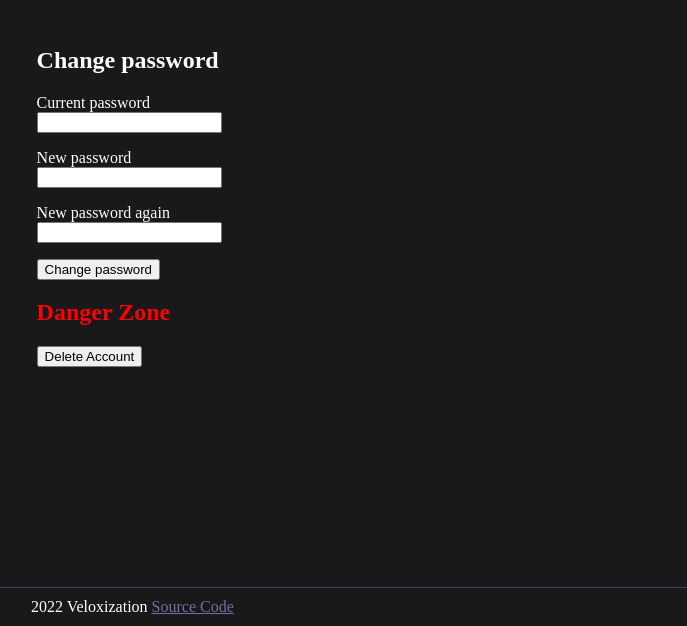
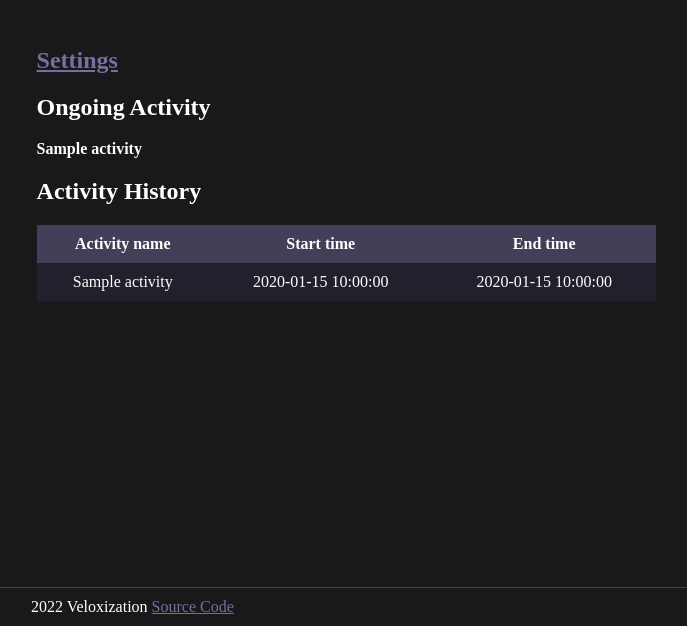
Before and after one commit to Veloxization/activity-calendar, a Flask app: template templates/profile.html in a window 1280 px wide. Shown: the part 174-800 px from the top of the page, without its empty margins (161-848 px from the left). Run offline with Flask 2, Linux system fonts and the light colour scheme; the template is opened without the code that fills it: most values are stand-ins (such as "Sample title", 1, 10 or a date in 2020).

Commit message:
Added user profile pages, developed activity history listing

```diff
--- a/app.py
+++ b/app.py
@@ -138,6 +138,21 @@ def delete_activity():
 def profile():
     if not session["username"]:
         abort(403)
+    profile_user = user_entity.find_user(request.args.get('username'))
+    if not profile_user:
+        abort(404)
+    client_user = user_entity.find_user(session["username"])
+    if client_user.group_id != profile_user.group_id:
+        abort(403)
+    current_activity = user_activity_entity.get_user_activity(profile_user.username)
+    user_activities = user_activity_entity.get_user_activities(profile_user.username)
+    deleted_activities = user_activity_entity.get_deleted_user_activities(profile_user.username)
+    return render_template("profile.html", user=profile_user, current_activity=current_activity, user_activities=user_activities, client_user=client_user, deleted_activities=deleted_activities)
+
+@app.route("/profile/settings")
+def profile_settings():
+    if not session["username"]:
+        abort(403)
     success = request.args.get('success')
     if success:
         success = success.replace("-", " ")
@@ -146,7 +161,7 @@ def profile():
     if error:
         error = error.replace("-", " ")
         error = error.capitalize()
-    return render_template("profile.html", success=success, error=error)
+    return render_template("profilesettings.html", success=success, error=error)
 
 @app.route("/profile/delete")
 def delete_profile():
--- a/src/entitites/user_activity.py
+++ b/src/entitites/user_activity.py
@@ -6,6 +6,12 @@ class UserActivity:
 
     def get_user_activity(self, username):
         return self.dao.get_user_activity(username)
+
+    def get_user_activities(self, username):
+        return self.dao.get_user_activities(username)
+
+    def get_deleted_user_activities(self, username):
+        return self.dao.get_deleted_user_activities(username)
 
     def create_user_activity(self, user_id, activity_id):
         self.dao.create_user_activity(user_id, activity_id)
--- a/templates/group.html
+++ b/templates/group.html
@@ -11,7 +11,7 @@
     </tr>
     {% for admin in admins %}
     <tr>
-        <td>{{ admin.username }}</td>
+        <td><a href="/profile?username={{ admin.username }}">{{ admin.username }}</a></td>
         <td>Admin</td>
         {% if admin.username != session.username %}
         <td><a href="/message?recipient={{ admin.username }}">Message</a></td>
@@ -22,7 +22,7 @@
     {% endfor %}
     {% for member in members %}
     <tr>
-        <td>{{ member.username }}</td>
+        <td><a href="/profile?username={{ member.username }}">{{ member.username }}</a></td>
         <td>Member</td>
         {% if member.username != session.username %}
         <td><a href="/message?recipient={{ member.username }}">Message</a></td>
--- a/templates/layout.html
+++ b/templates/layout.html
@@ -13,7 +13,7 @@
                 <a href="/inbox" class="nav">Inbox</a>
                 <a href="/group" class="nav">Group</a>
                 <a href="/logout" class="nav">Log Out</a>
-                <a href="/profile" class="nav">{{ session.username }}</a>
+                <a href="/profile?username={{ session.username }}" class="nav">{{ session.username }}</a>
                 {% else %}
                 <a href="/login" class="nav">Log In</a>
                 <a href="/signup" class="nav">Sign Up</a>
--- a/templates/profile.html
+++ b/templates/profile.html
@@ -1,25 +1,44 @@
 {% extends "layout.html" %}
-{% block title %}{{ session.username }}{% endblock %}
+{% block title %}{{ user.username }}{% endblock %}
 {% block content %}
-<h1>{{ session.username }}'s profile</h1>
-<h2>Change password</h2>
-{% if success %}
-<p style="color:green">{{ success }}!</p>
+<h1>{{ user.username }}'s profile</h1>
+{% if user.username == session.username %}
+<h2><a href="/profile/settings">Settings</a></h2>
 {% endif %}
-{% if error %}
-<p style="color:red;">{{ error }}!</p>
+<h2>Ongoing Activity</h2>
+{% if current_activity %}
+<p><b>{{ current_activity.activity }}</b></p>
+{% else %}
+<p>No ongoing activity</p>
 {% endif %}
-<form action="/profile/changepassword" method="POST">
-    <p>Current password<br/>
-    <input type="password" name="current-password"></p>
-    <p title="Should be 8-64 characters long and contain no spaces.">New password<br/>
-    <input type="password" name="new-password"></p>
-    <p>New password again<br/>
-    <input type="password" name="new-password-again"></p>
-    <input type="hidden" name="csrf_token" value="{{ session.csrf_token }}">
-    <input type="submit" value="Change password">
-</form>
-<h2 style="color:red">Danger Zone</h2>
-<button onclick="deleteAccount('{{ session.csrf_token }}')">Delete Account</button>
-<script src="/scripts/accountdeletion.js"></script>
+<h2>Activity History</h2>
+<table>
+    <tr>
+        <th>Activity name</th>
+        <th>Start time</th>
+        <th>End time</th>
+    </tr>
+    {% for user_activity in user_activities %}
+    <tr>
+        <td>{{ user_activity.activity }}</td>
+        <td>{{ user_activity.start_time }}</td>
+        <td>{{ user_activity.end_time }}</td>
+    </tr>
+    {% endfor %}
+</table>
+{% if client_user.is_admin and deleted_activities %}
+<h2>Deleted Activity History</h2>
+<table>
+    <tr>
+        <th>Start time</th>
+        <th>End time</th>
+    </tr>
+    {% for deleted_activity in deleted_activities %}
+    <tr>
+        <td>{{ deleted_activity.start_time }}</td>
+        <td>{{ deleted_activity.end_time }}</td>
+    </tr>
+    {% endfor %}
+</table>
+{% endif %}
 {% endblock %}
```
Also changed, not shown: src/dao/activities_dao.py (+1 -7 lines), src/dao/user_activities_dao.py (+11 -1 lines), templates/profilesettings.html (added, +25 -0 lines).
